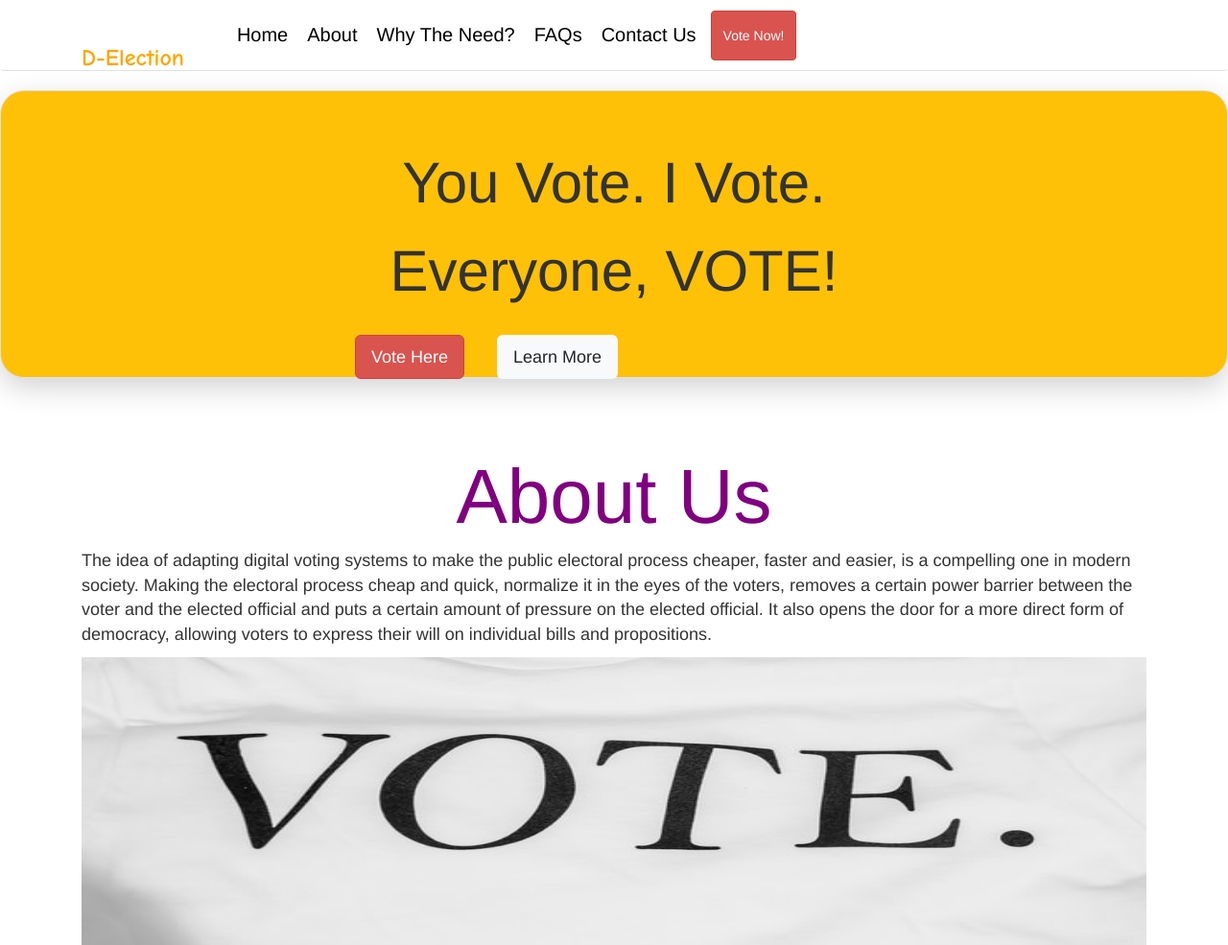
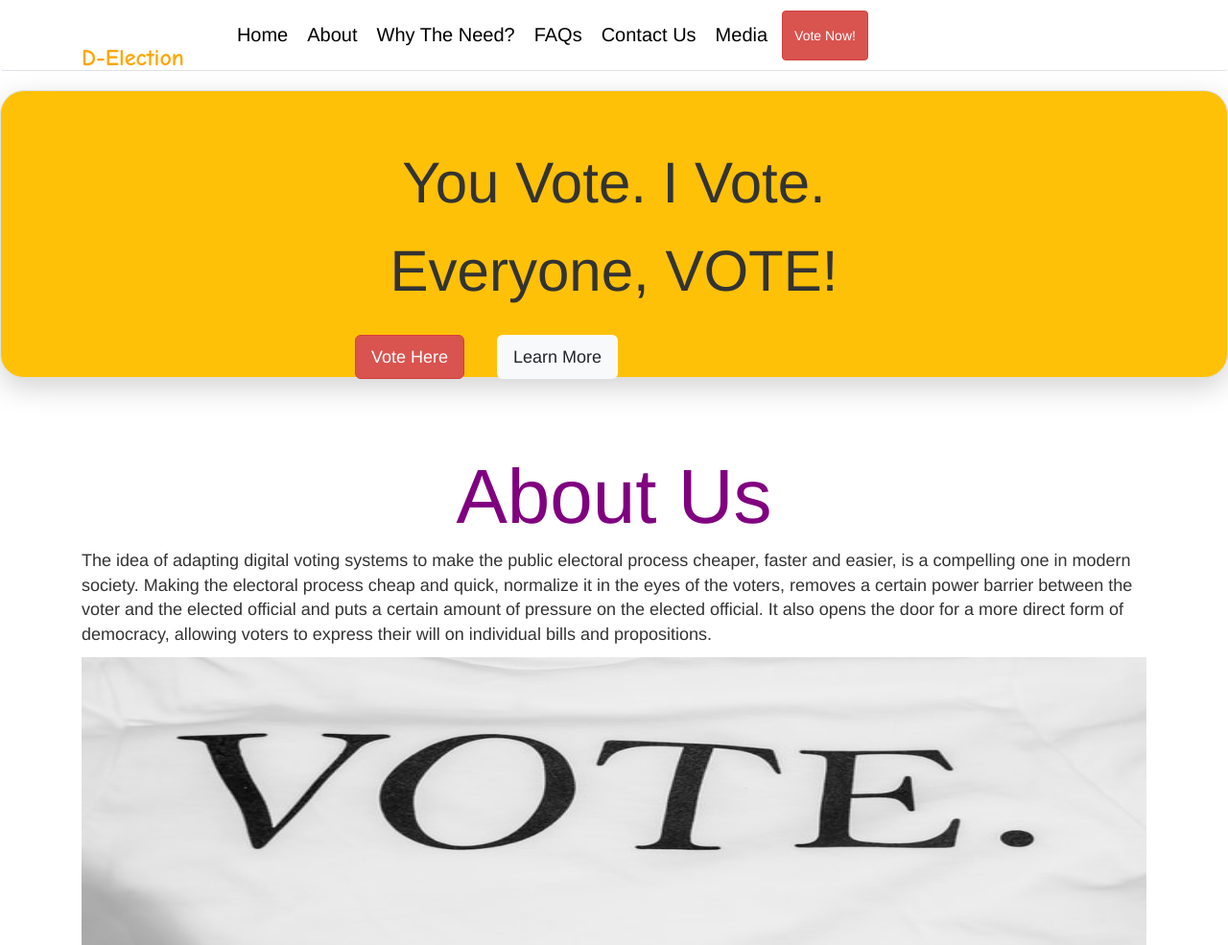
Before and after one commit to harsh-github18/A3try-os-, a website: page election/src/index.html in a window 1280 px wide. Shown: the top 985 px of the page at 96% size. Drawn offline with nearby package versions, Linux system fonts and the light colour scheme; files that its build step writes are made by us from their sources; files whose address does not match are found by name.

Commit message:
Update index.html

```diff
--- a/election/src/index.html
+++ b/election/src/index.html
@@ -63,6 +63,9 @@
                     </li>
                     <li class="nav-item">
                         <a href="#contact-section" class="nav-link">Contact Us</a>
+                    </li>
+                    <li class="nav-item">
+                        <a href="media.html" class="nav-link">Media</a>
                     </li>
                 </ul>
                  <ul class="navbar-nav ml-auto">
```
